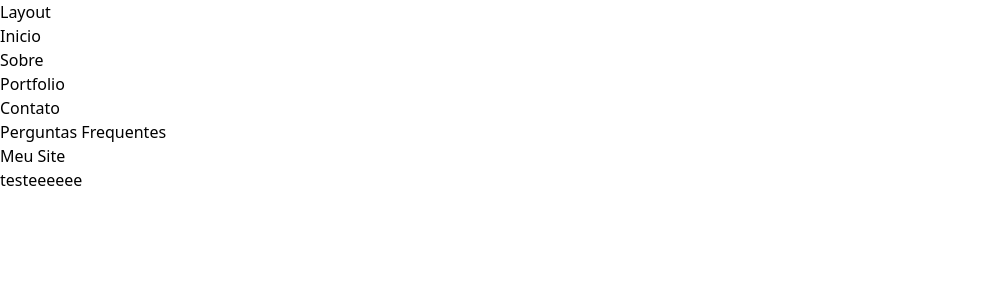
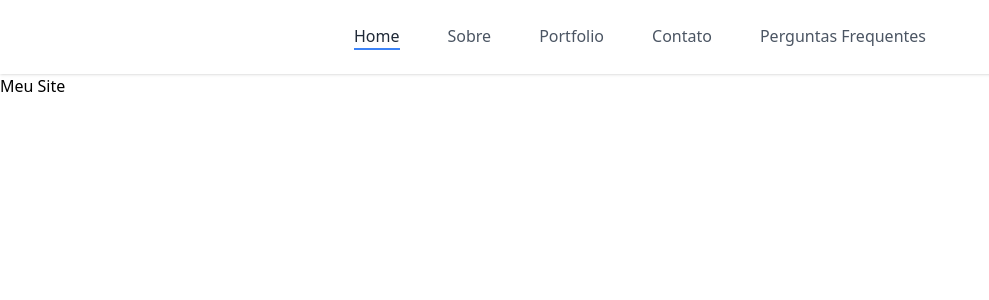
Before and after one commit to WagnerTerry/conhecendo-svelte, a SvelteKit app: page / in a window 1280 px wide. Shown: the top 300 px of the page, without its empty margins (0-989 px from the left). Built offline with nearby package versions, Linux system fonts and the light colour scheme.

Commit message:
feat: criando componente com Merakiui

```diff
--- /dev/null
+++ b/src/lib/Header.svelte
@@ -0,0 +1,14 @@
+<nav class="bg-white shadow dark:bg-gray-800">
+    <div class="container flex items-center justify-center p-6 mx-auto text-gray-600 capitalize dark:text-gray-300">
+        <a href="/" class="text-gray-800 transition-colors duration-300 transform dark:text-gray-200 border-b-2 border-blue-500 mx-1.5 sm:mx-6">Home</a>
+
+        <a href="/sobre" class="border-b-2 border-transparent hover:text-gray-800 transition-colors duration-300 transform dark:hover:text-gray-200 hover:border-blue-500 mx-1.5 sm:mx-6">Sobre</a>
+
+        <a href="/portfolio" class="border-b-2 border-transparent hover:text-gray-800 transition-colors duration-300 transform dark:hover:text-gray-200 hover:border-blue-500 mx-1.5 sm:mx-6">Portfolio</a>
+
+        <a href="/contato" class="border-b-2 border-transparent hover:text-gray-800 transition-colors duration-300 transform dark:hover:text-gray-200 hover:border-blue-500 mx-1.5 sm:mx-6">Contato</a>
+
+        <a href="/faq" class="border-b-2 border-transparent hover:text-gray-800 transition-colors duration-300 transform dark:hover:text-gray-200 hover:border-blue-500 mx-1.5 sm:mx-6">Perguntas Frequentes</a>
+
+    </div>
+</nav>
--- a/src/lib/Teste.svelte
+++ /dev/null
@@ -1 +0,0 @@
-<h1>testeeeeee</h1>
--- a/src/routes/+layout.svelte
+++ b/src/routes/+layout.svelte
@@ -1,14 +1,8 @@
 <script>
   import "../app.pcss";
+  import Header from "$lib/Header.svelte";
+
 </script>
 
-<h1>Layout</h1>
-<ul>
-  <li><a href="/">Inicio</a></li>
-  <li><a href="/sobre">Sobre</a></li>
-  <li><a href="/portfolio">Portfolio</a></li>
-  <li><a href="/contato">Contato</a></li>
-  <li><a href="/faq">Perguntas Frequentes</a></li>
-</ul>
-
+<Header/>
 <slot />
--- a/src/routes/+page.svelte
+++ b/src/routes/+page.svelte
@@ -1,14 +1,4 @@
 <script>
-    import Teste from "$lib/Teste.svelte";
 </script>
 
 <h1>Meu Site</h1>
-
-<Teste />
-<!-- <ul>
-    <li><a href="/">Inicio</a></li>
-    <li><a href="/sobre">Sobre</a></li>
-    <li><a href="/portfolio">Portfolio</a></li>
-    <li><a href="/contato">Contato</a></li>
-    <li><a href="/faq">Perguntas Frequentes</a></li>
-</ul> -->
```
Also changed, not shown: 1 other file (tests, documents, lock files or other folders).
